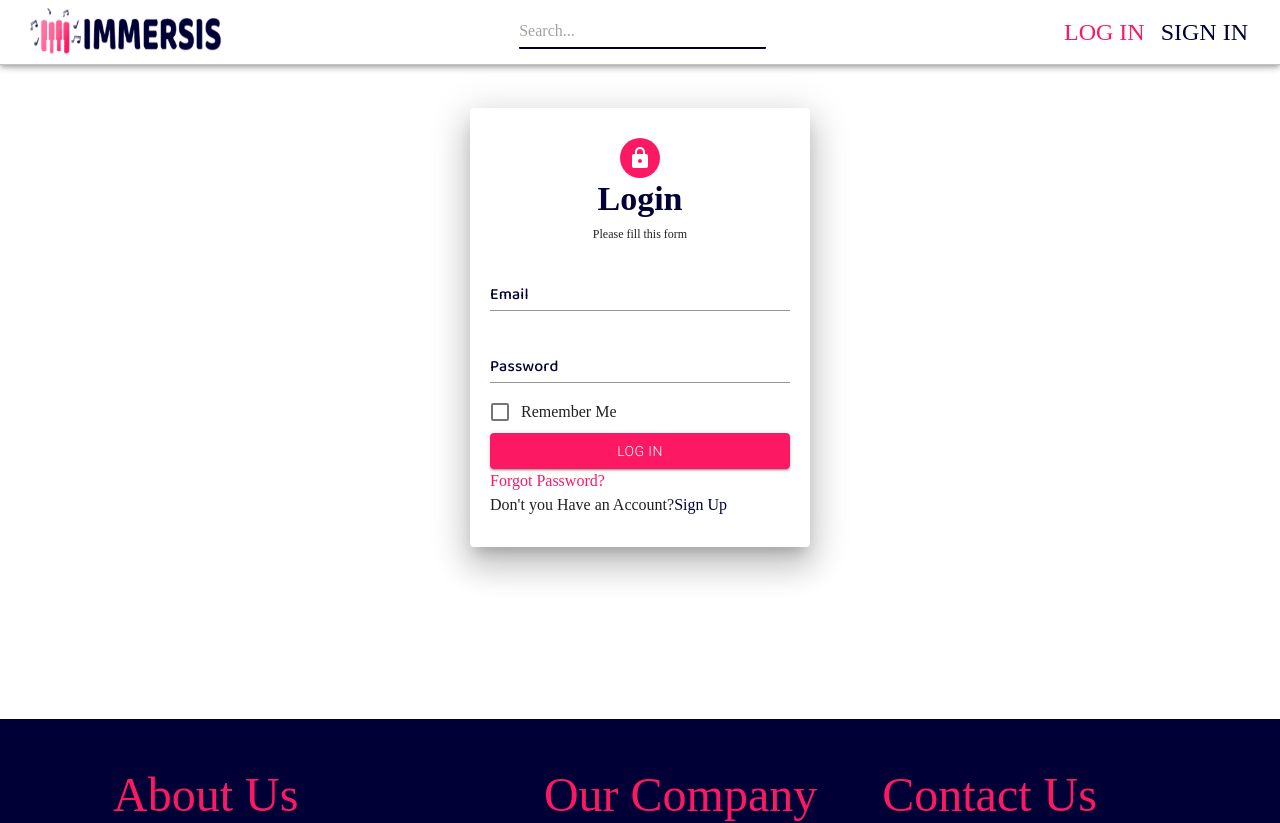
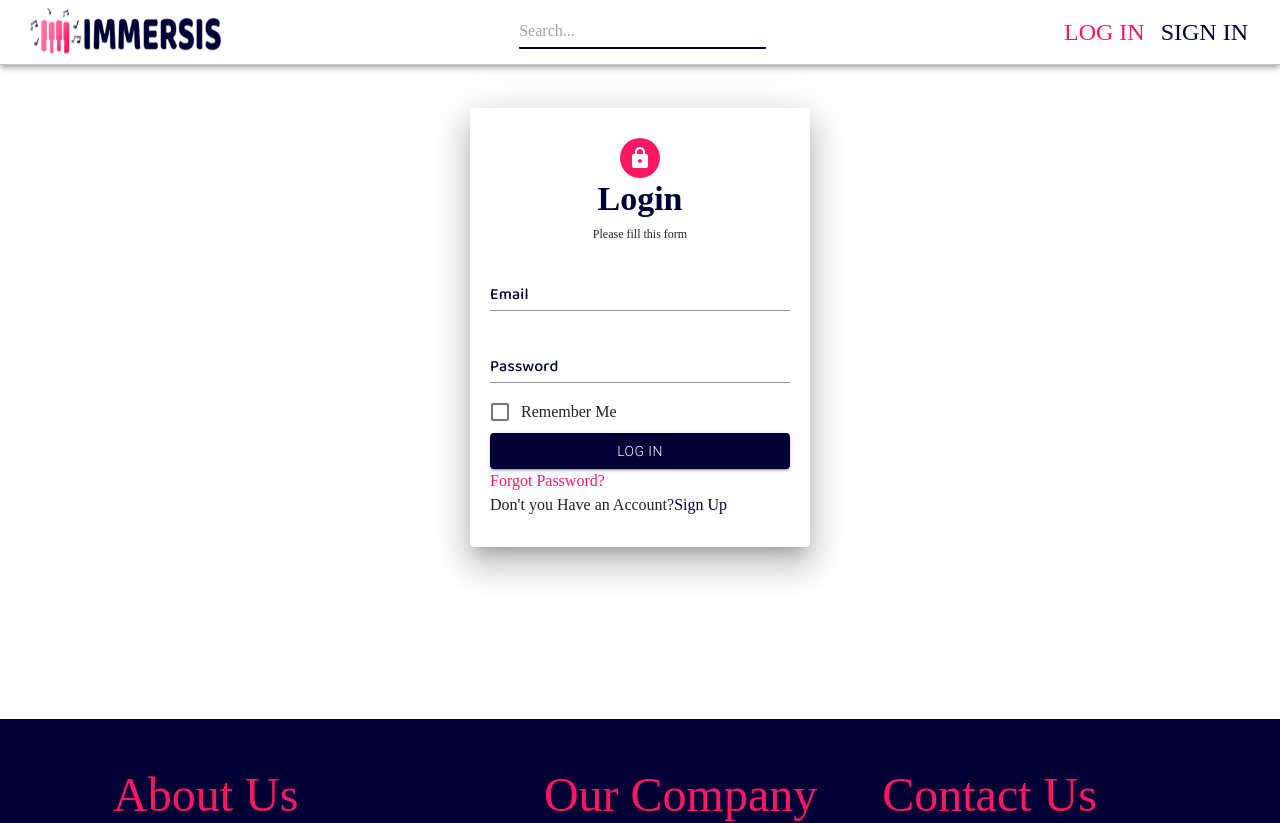
Before and after one commit to pesto-students/song-finder-frontend-f3-beta-2, a React (Create React App) app: page /login in a window 1280 px wide. Shown: the top 823 px of the page. Built offline with nearby package versions, Linux system fonts and the light colour scheme; a web font is replaced by a local one.

Commit message:
Login[JWT Authentication added  ]

```diff
--- a/src/components/UI/Login.js
+++ b/src/components/UI/Login.js
@@ -32,13 +32,21 @@ const useStyles = makeStyles(() => ({
         margin: '20px auto'
     },
     button: {
-        backgroundColor: `${colors.primaryColor} !important`,
+        backgroundColor: `${colors.secondaryColor} !important`,
         color: colors.whiteColor,
         margin: '1rem 0',
         '&:hover': {
             backgroundColor: colors.background.hoverButtonColor
+        },
+        '& .Mui-disabled': {
+            color: '#fff !important'
+        },
+        '& .css-6y6m6y-MuiButtonBase-root-MuiButton-root-MuiLoadingButton-root.Mui-disabled':
+            {
+                color: '#fff !important'
             }
     },
+
     h4: {
         color: colors.h4.textColor,
         fontWeight: '700'
@@ -69,17 +77,20 @@ function Login() {
     const baseURL = 'http://localhost:5000';
     const [message, setmessage] = React.useState('');
     const [loading, setloading] = React.useState(false);
+
     const onSubmit = (data) => {
+        setloading(true);
         axios.post(`${baseURL}/auth/login`, data).then((res) => {
+            console.log(res);
             const Response = res.data;
+            console.log(typeof Response);
             if (Response.success) {
-                setloading(true);
+                setloading(false);
                 setmessage(Response.message);
+                localStorage.setItem('loggedin', 'true');
                 setTimeout(() => {
                     navigate('/');
-                }, 6000);
-            } else {
-                setmessage(Response.message);
+                }, 2000);
             }
         });
     };
@@ -103,12 +114,14 @@ function Login() {
                             <Typography variant="caption">
                                 Please fill this form
                             </Typography>
+                            {loading ? null : (
                                 <Typography
                                     variant="body2"
                                     className={classes.message}
                                 >
                                     {message}
                                 </Typography>
+                            )}
                         </Grid>
                         <form onSubmit={handleSubmit(onSubmit)}>
                             <TextField
```
Lines whose indentation alone changed are shown as unchanged.
